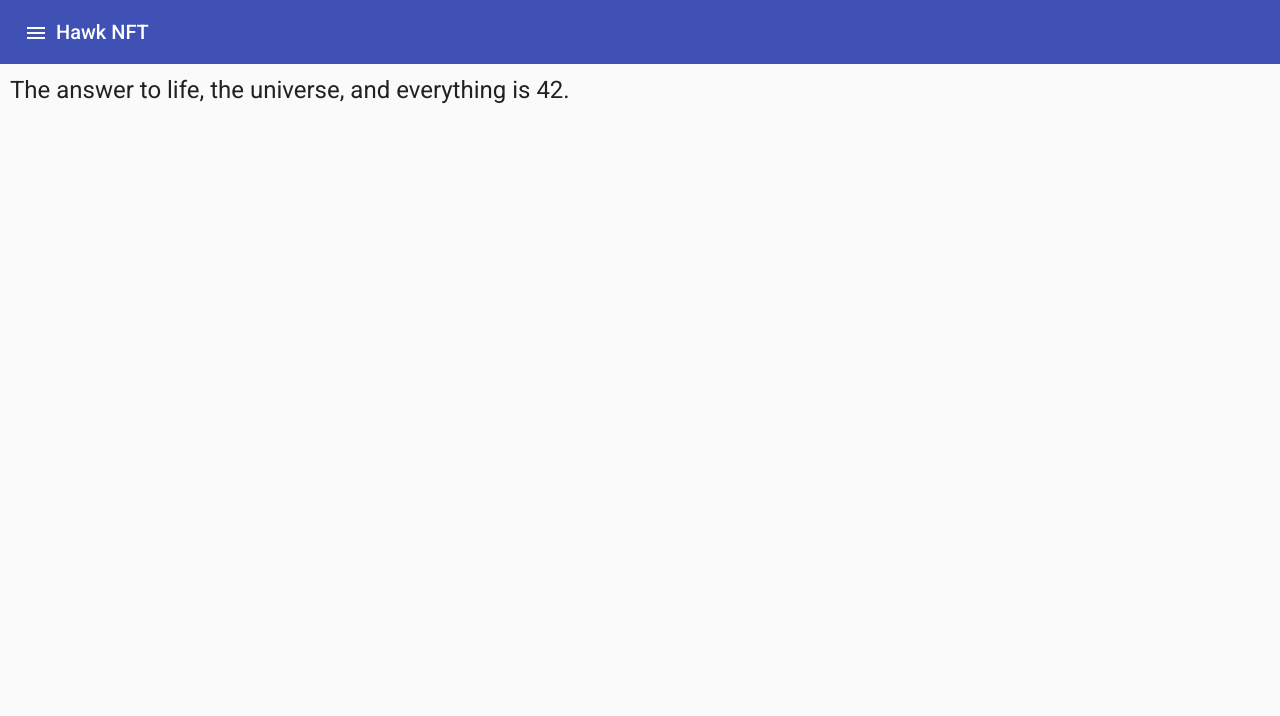
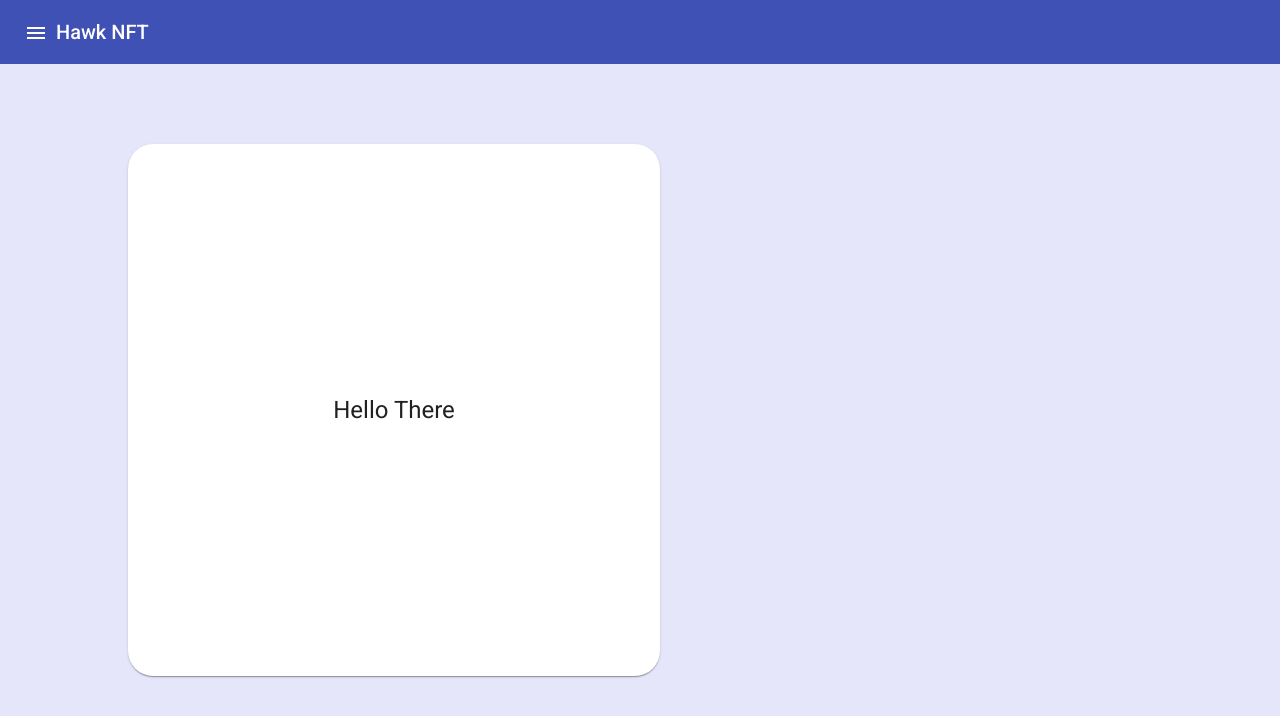
Before and after one commit to tauapp/harmony-nft, an Angular app in the folder frontend/: page / in a window 1280 px wide. Shown: the top 716 px of the page. Built offline with nearby package versions, Linux system fonts and the light colour scheme.

Commit message:
Landing page sorcery

```diff
--- a/frontend/src/app/app.component.html
+++ b/frontend/src/app/app.component.html
@@ -44,7 +44,5 @@
         </button>
         <span routerLink="/">Hawk NFT</span>
     </mat-toolbar>
-    <div class="padded">
-      <router-outlet></router-outlet>
-    </div>
+    <router-outlet></router-outlet>
 </mat-drawer-container>
--- a/frontend/src/app/pages/landing/landing.component.css
+++ b/frontend/src/app/pages/landing/landing.component.css
@@ -0,0 +1,24 @@
+.box{
+    height: 100vh;
+    display: flex;
+}
+
+#box-1 {
+    background-color: lavender;
+}
+
+#box-2 {
+    background-color: lightcoral;
+}
+
+mat-card {
+    height: 500px;
+    width: 500px;
+    margin-left: 10%;
+    border-radius: 25px;
+    margin-top: 10vh;
+    display: flex;
+    flex-direction: column;
+    justify-content: center;
+    align-items: center;
+}
--- a/frontend/src/app/pages/landing/landing.component.html
+++ b/frontend/src/app/pages/landing/landing.component.html
@@ -1 +1,11 @@
-<h1>The answer to life, the universe, and everything is 42.</h1>
+<div class="box" id="box-1">
+    <mat-card>
+        <h1>Hello There</h1>
+    </mat-card>
+</div>
+
+<div class="box" id="box-2">
+    <mat-card>
+        <h1>Hello Again!</h1>
+    </mat-card>
+</div>
```
